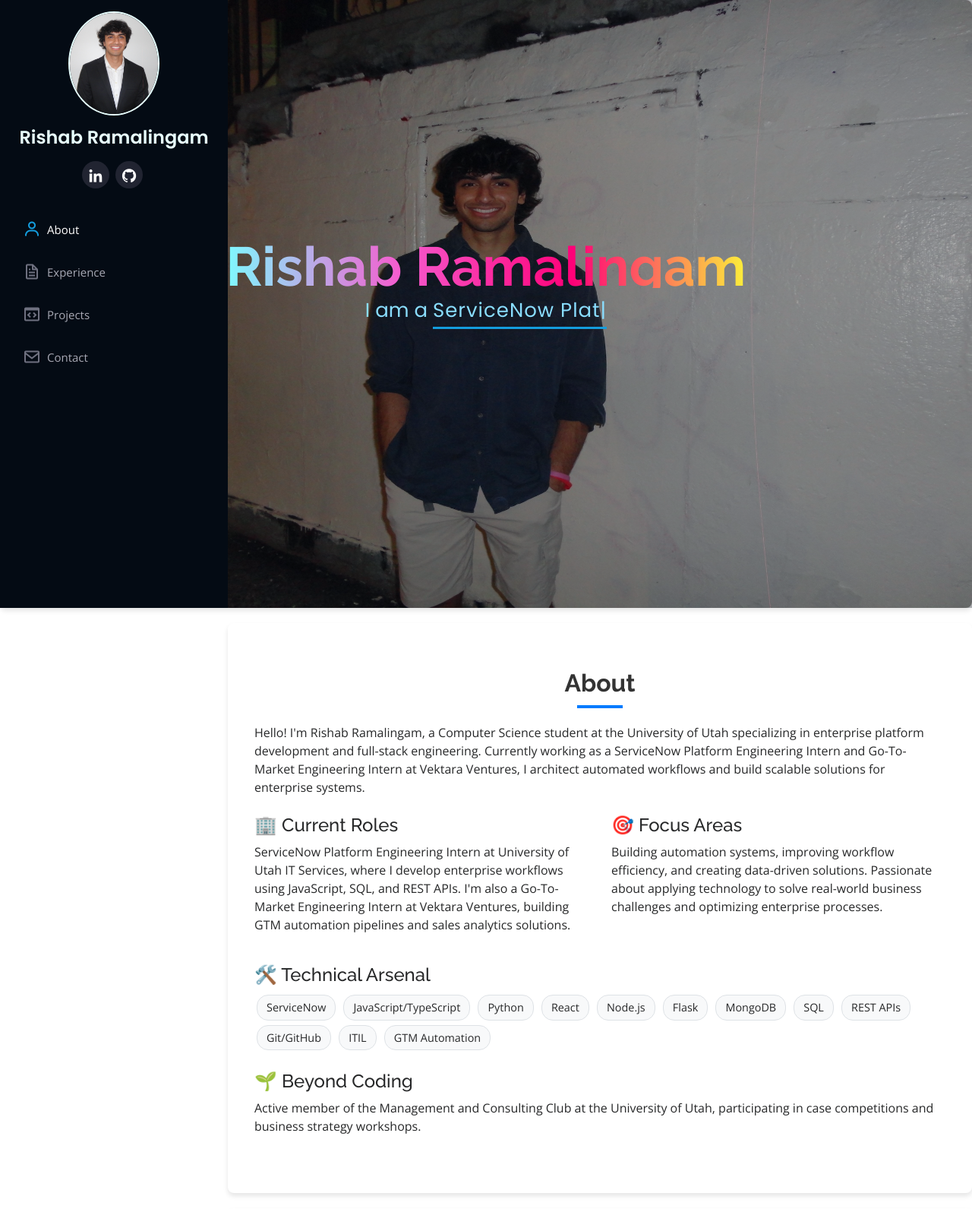
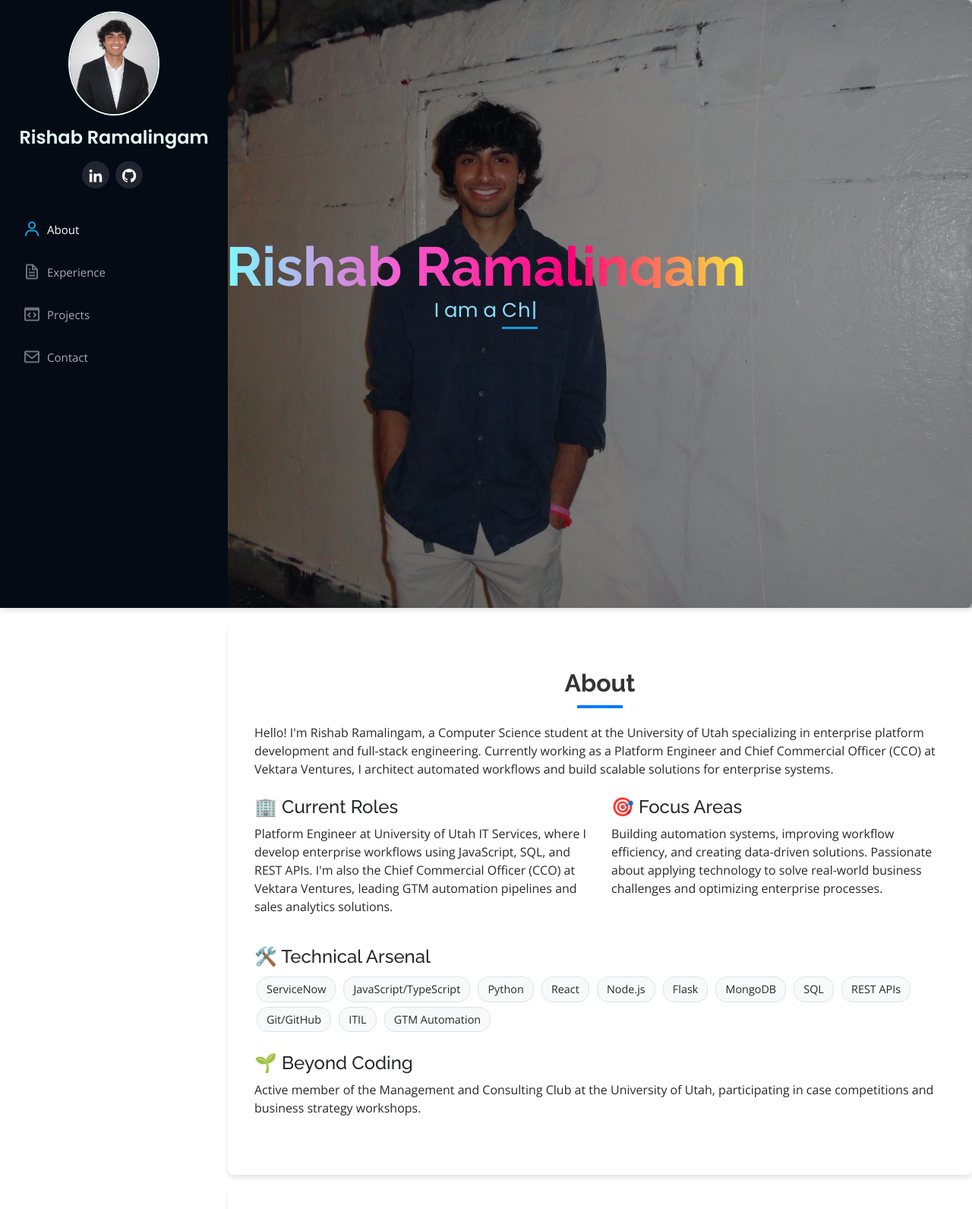
Before and after one commit to rishabram/rishabram.github.io, a PHP site: page / in a window 1280 px wide. Shown: the top 1591 px of the page at 76% size. Run offline with PHP 8.4, Linux system fonts and the light colour scheme.

Commit message:
Update index.html to enhance profile details and remove outdated sections

```diff
--- a/assets/css/style.css
+++ b/assets/css/style.css
@@ -204,11 +204,11 @@ h1, h2, h3, h4, h5, h6 {
 #hero {
   width: 100%;
   height: 100vh;
-  background: url("../img/rishabhero.jpeg") top center;
+  background: url("../img/rishabhero.jpeg") center;
   background-size: cover;
   background-repeat: no-repeat;
-  background-position: 0% 0%;
-  background-size: 100% 100%;
+  background-position: center center;
+  position: relative;
 }
 
 #hero:before {
--- a/index.html
+++ b/index.html
@@ -71,7 +71,7 @@
 <section id="hero" class="d-flex flex-column justify-content-center align-items-center">
   <div class="hero-container" data-aos="fade-in">
     <center><h1>Rishab Ramalingam</h1></center>
-    <center><p>I am a <span class="typed" data-typed-items="ServiceNow Platform Engineer, Full-stack Developer, GTM Engineering Intern, CS Student"></span></p></center>
+    <center><p>I am a <span class="typed" data-typed-items="Chief Commercial Officer, Platform Engineer, Full-stack Developer, CS Student"></span></p></center>
   </div>
 </section>
 
@@ -82,12 +82,12 @@
       <div class="section-title">
         <h2>About</h2>
         <div class="card-content">
-          <p>Hello! I'm Rishab Ramalingam, a Computer Science student at the University of Utah specializing in enterprise platform development and full-stack engineering. Currently working as a ServiceNow Platform Engineering Intern and Go-To-Market Engineering Intern at Vektara Ventures, I architect automated workflows and build scalable solutions for enterprise systems.</p>
+          <p>Hello! I'm Rishab Ramalingam, a Computer Science student at the University of Utah specializing in enterprise platform development and full-stack engineering. Currently working as a Platform Engineer and Chief Commercial Officer (CCO) at Vektara Ventures, I architect automated workflows and build scalable solutions for enterprise systems.</p>
 
           <div class="row mt-4">
             <div class="col-lg-6">
               <h4>🏢 Current Roles</h4>
-              <p>ServiceNow Platform Engineering Intern at University of Utah IT Services, where I develop enterprise workflows using JavaScript, SQL, and REST APIs. I'm also a Go-To-Market Engineering Intern at Vektara Ventures, building GTM automation pipelines and sales analytics solutions.</p>
+              <p>Platform Engineer at University of Utah IT Services, where I develop enterprise workflows using JavaScript, SQL, and REST APIs. I'm also the Chief Commercial Officer (CCO) at Vektara Ventures, leading GTM automation pipelines and sales analytics solutions.</p>
             </div>
             <div class="col-lg-6">
               <h4>🎯 Focus Areas</h4>
@@ -177,7 +177,7 @@
       <div class="section-title">
         <h2>Professional Experience</h2>
         <div class="text-center">
-          <form action="https://drive.google.com/file/d/1SSMWpPng0i0emh0ntNaxAelvigkHSo8_/view?usp=sharing" target="_blank">
+          <form action="https://drive.google.com/file/d/1ouadZwiV91ar-Smq5ugwrcYCr2jBAZgr/view?usp=sharing" target="_blank">
             <input style="color:rgb(255, 0, 0); font-size:20px;" type="submit" value="📄 Download My Resume"/>
           </form>
         </div>
@@ -193,7 +193,7 @@
                     <b>University of Utah - IT Services</b>
                   </a>
                 </h4>
-                <h5 style="text-align:left;">ServiceNow Platform Engineering Intern</h5>
+                <h5 style="text-align:left;">Platform Engineering Intern</h5>
                 <p style="text-align:left;color:rgb(255, 0, 0)">
                   <em>Salt Lake City, UT | Jun 2025 - Present</em>
                 </p>
@@ -217,7 +217,7 @@
                     <b>Vektara Ventures</b>
                   </a>
                 </h4>
-                <h5 style="text-align:left;">Go-To-Market Engineering Intern</h5>
+                <h5 style="text-align:left;">Chief Commercial Officer (CCO)</h5>
                 <p style="text-align:left;color:rgb(255, 0, 0)">
                   <em>Remote | July 2025 - Present</em>
                 </p>
@@ -365,18 +365,6 @@
             <small><em>R • TidyVerse • Data Visualization • Statistical Analysis</em></small>
           </div>
         </div>
-
-        <!-- Punjabi Arts Academy -->
-        <div class="col-lg-4 col-md-6 icon-box" data-aos="fade-up" data-aos-delay="500">
-          <div class="icon"><i class="icofont-paint"></i></div>
-          <h4 class="title"><a href="https://utahpunjabiarts.com/" target="_blank">Punjabi Arts Academy</a></h4>
-          <p class="description">
-            Dynamic website with Stripe payment integration and Node.js/Express backend for a cultural arts organization.
-          </p>
-          <div class="tech-stack">
-            <small><em>HTML • CSS • JavaScript • Node.js • Express • Stripe API</em></small>
-          </div>
-        </div>
       </div>
     </div>
   </section>
```
Also changed, not shown: Rishab_Ramalingam.jpg (added), 1 other file.
